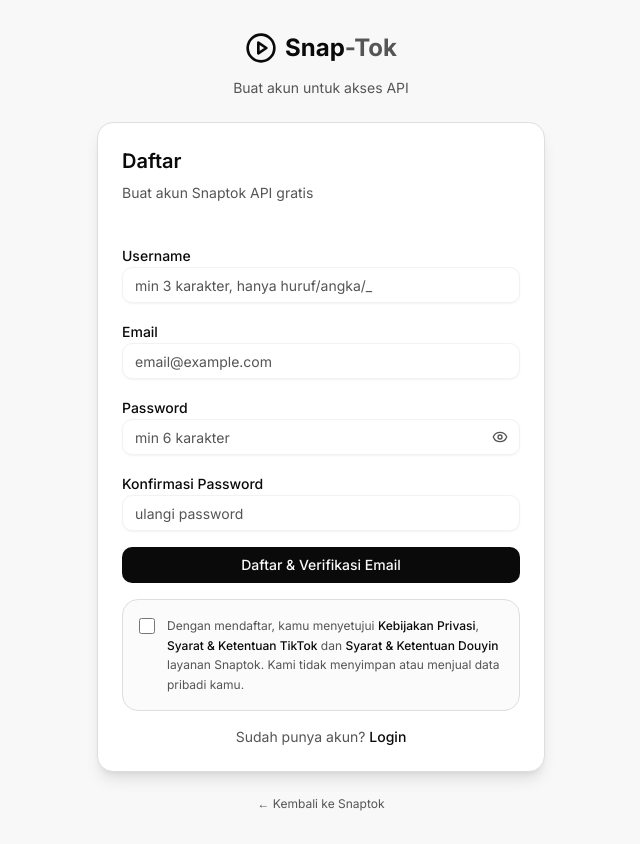
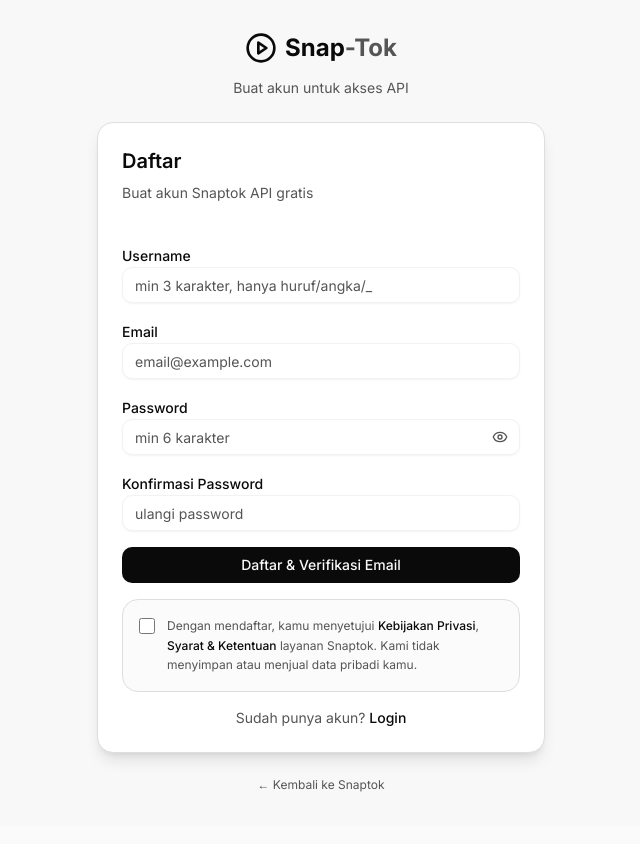
Before and after one commit to depanSYZ/prvt, a Next.js app: page /auth/register in a window 1280 px wide. Shown: the whole page, without its empty margins (319-959 px from the left). Built offline with nearby package versions, Linux system fonts and the light colour scheme.

Commit message:
upload: app/auth/register/page.tsx

```diff
--- a/app/auth/register/page.tsx
+++ b/app/auth/register/page.tsx
@@ -222,9 +222,8 @@
                     Dengan mendaftar, kamu menyetujui{" "}
                     <Link href="/privacy" className="text-primary font-medium hover:underline">Kebijakan Privasi</Link>
                     {", "}
-                    <Link href="/guide" className="text-primary font-medium hover:underline">Syarat & Ketentuan TikTok</Link>
-                    {" "}dan{" "}
-                    <Link href="/douyin/privacy" className="text-primary font-medium hover:underline">Syarat & Ketentuan Douyin</Link>
+                    <Link href="/terms" className="text-primary font-medium hover:underline">Syarat & Ketentuan</Link>
+
                     {" "}layanan Snaptok. Kami tidak menyimpan atau menjual data pribadi kamu.
                   </label>
                 </div>
```
